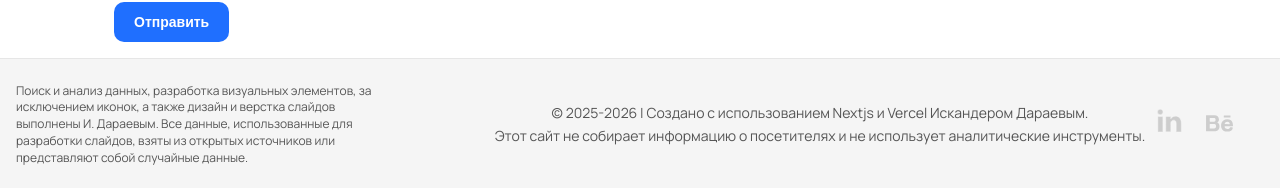
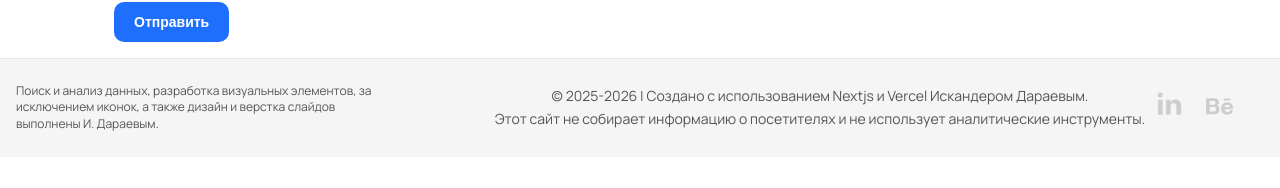
Before and after one commit to isk06/ruportfo, a Next.js app: page / in a window 1280 px wide. Shown: the part 9097-9285 px from the top of the page. After the commit the page ends 9254 px from the top, so only its background shows below. Built offline with nearby package versions, Linux system fonts and the light colour scheme.

Commit message:
about me

```diff
--- a/components/Footer.tsx
+++ b/components/Footer.tsx
@@ -5,8 +5,7 @@ export default function Footer() {
         {/* LEFT — disclaimer */}
         <div className="footer-left">
           Поиск и анализ данных, разработка визуальных элементов, за исключением иконок, а также дизайн
-          и верстка слайдов выполнены И. Дараевым. Все данные, использованные для разработки слайдов,
-          взяты из открытых источников или представляют собой случайные данные.
+          и верстка слайдов выполнены И. Дараевым.
         </div>
 
         {/* CENTER — copyright */}
```
